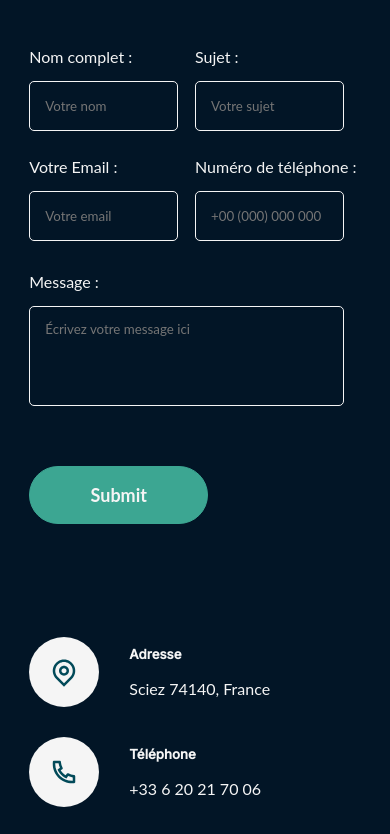
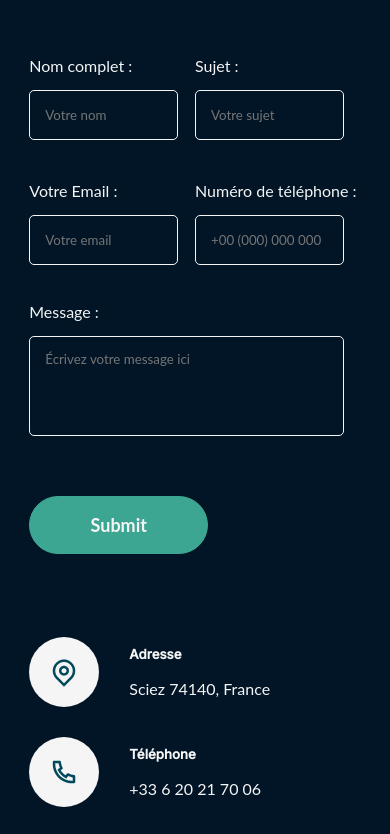
Before and after one commit to theoarvin/portfolio, a website: page index.html in a window 390 px wide. Shown: the part 6759-7593 px from the top of the page. Drawn offline with nearby package versions, Linux system fonts and the light colour scheme.

Commit message:
responsive

```diff
--- a/assets/styles/_footer.scss
+++ b/assets/styles/_footer.scss
@@ -70,11 +70,14 @@ footer {
       flex-direction: column;
       justify-content: space-around;
       flex-wrap: wrap;
+      height: 250px;
       .block-contact {
         margin-top: 10px;
         width: 50%;
         height: 100px;
-        //background-color: #fff;
+        @media (max-width:580px) {
+          margin-top: 12px;
+        }
         input {
           width: 90%;
           height: 50px;
```
Also changed, not shown: assets/styles/style.css, 1 other file.
